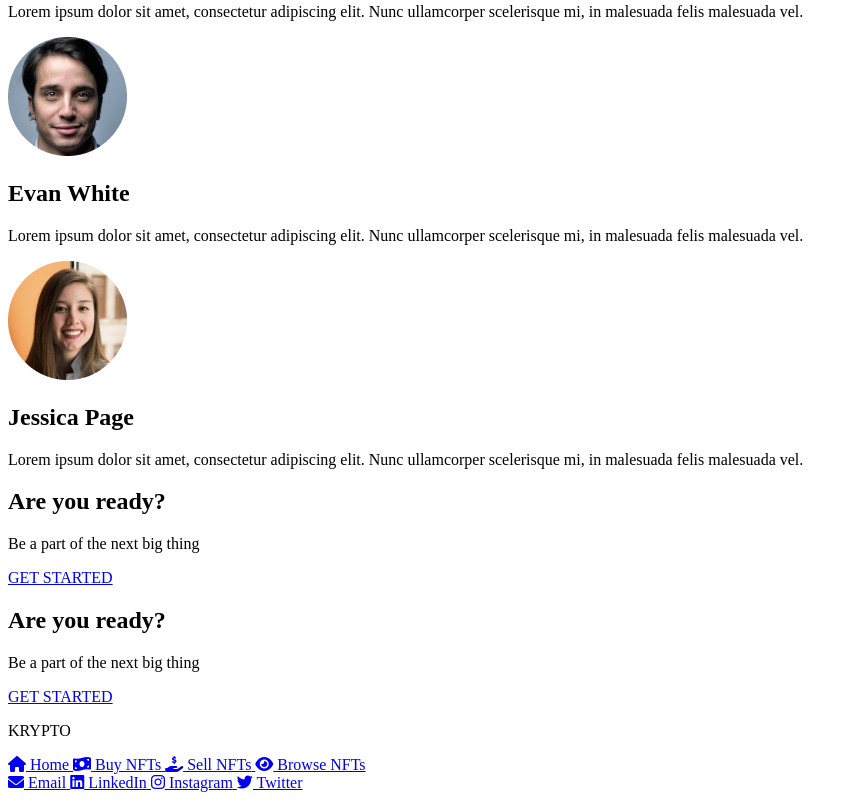
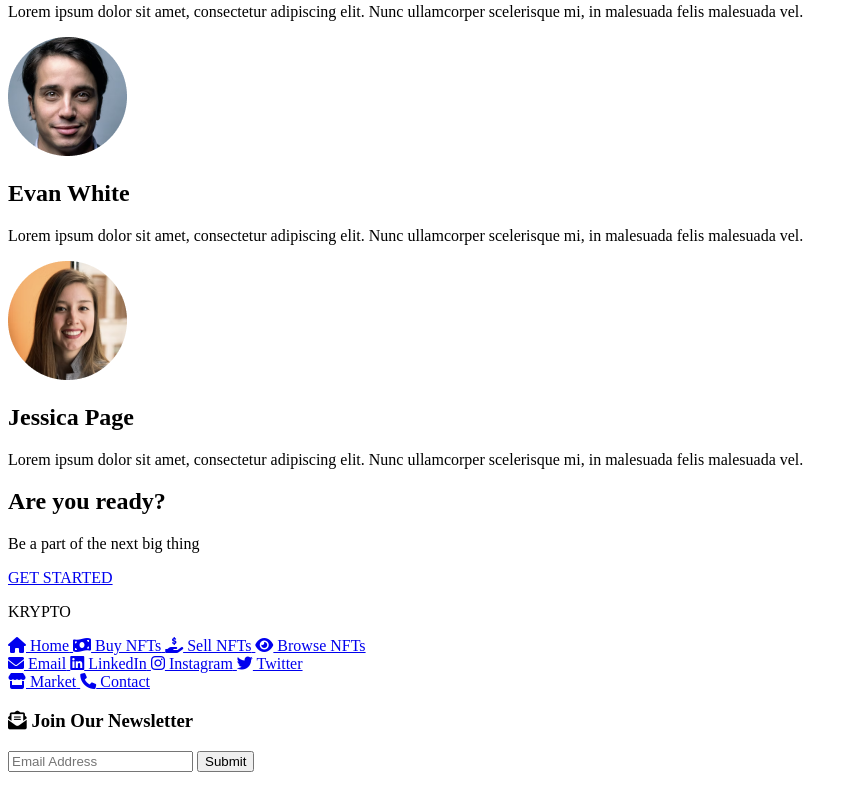
Before and after one commit to NJIT-WIS/nft-site-Nissi-Prabhatha, a website: page docs/index.html in a window 1280 px wide. Shown: the part 840-1640 px from the top of the page, without its empty margins (0-858 px from the left). Drawn offline with Linux system fonts and the light colour scheme; a web font is replaced by a local one.

Commit message:
changes to footer sec

```diff
--- a/docs/index.html
+++ b/docs/index.html
@@ -87,20 +87,11 @@
                 <a href="#" class="pill-link-black-button">GET STARTED</a>
             </div>
         </section>
-        </section>
-        <section class="hero_center ready">
-            <div class="hero-content">
-                <h2>Are you ready?</h2>
-                <p>Be a part of the next big thing</p>
-                <a href="#" class="pill-link-black-button">GET STARTED</a>
-            </div>
-        </section>
         <footer>
             <div class="column">
                 <p>KRYPTO</p>
             </div>
             <div class="column">
-                <!-- Footer Links -->
                 <a href="#">
                     <span class="footer-link"><i class="fas fa-home"></i> Home</span>
                 </a>
@@ -115,7 +106,6 @@
                 </a>
             </div>
             <div class="column">
-                <!-- Social Media Links -->
                 <a href="#">
                     <span class="footer-link"><i class="fa fa-envelope"></i> Email</span>
                 </a>
@@ -130,5 +120,21 @@
                 </a>
             </div>
             <div class="column">
-                <!-- Market and Contact Links -->
                 <a href="#">
+                    <span class="footer-link"><i class="fas fa-store"></i> Market</span>
+                </a>
+                <a href="#">
+                    <span class="footer-link"><i class="fas fa-phone"></i> Contact</span>
+                </a>
+                <h3>
+                    <i class="fa fa-envelope-open-text"></i> Join Our Newsletter
+                </h3>
+                <form class="newsletter-form">
+                    <input type="email" placeholder="Email Address" required>
+                    <input type="submit" value="Submit">
+                </form>
+            </div>
+        </footer>
+    </main>
+</body>
+</html>
```
